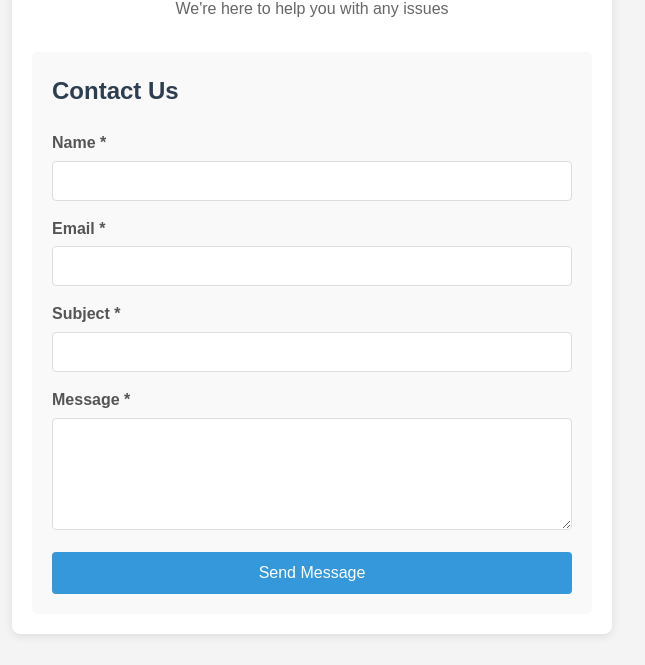
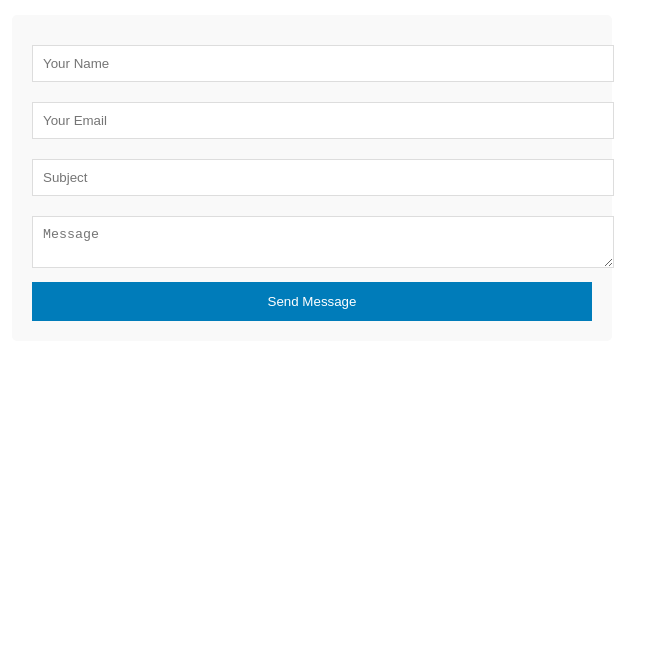
Before and after one commit to RentaProfessor/CaptainFrippIT, a plain HTML site: page index.html in a window 1280 px wide. Shown: the part 135-800 px from the top of the page, without its empty margins (328-973 px from the left). Drawn offline with Linux system fonts and the light colour scheme.

Commit message:
ABSOLUTE SIMPLEST: Single HTML file with inline CSS and Formspree form

```diff
--- a/index.html
+++ b/index.html
@@ -1,45 +1,24 @@
 <!DOCTYPE html>
-<html lang="en">
+<html>
 <head>
-    <meta charset="UTF-8">
-    <meta name="viewport" content="width=device-width, initial-scale=1.0">
     <title>CaptainFripp Support</title>
-    <link rel="stylesheet" href="styles.css">
+    <style>
+        body { font-family: Arial; max-width: 600px; margin: 50px auto; padding: 20px; }
+        h1 { color: #333; text-align: center; }
+        form { background: #f9f9f9; padding: 20px; border-radius: 5px; }
+        input, textarea { width: 100%; padding: 10px; margin: 10px 0; border: 1px solid #ddd; }
+        button { background: #007cba; color: white; padding: 12px; border: none; width: 100%; cursor: pointer; }
+        button:hover { background: #005a87; }
+    </style>
 </head>
 <body>
-    <div class="container">
-        <header>
-            <h1>CaptainFripp Support</h1>
-            <p>We're here to help you with any issues</p>
-        </header>
-
-        <main>
-            <form action="https://formspree.io/f/xandgjnk" method="POST">
-                <h2>Contact Us</h2>
-
-                <div class="form-group">
-                    <label for="name">Name *</label>
-                    <input type="text" id="name" name="name" required>
-                </div>
-
-                <div class="form-group">
-                    <label for="email">Email *</label>
-                    <input type="email" id="email" name="email" required>
-                </div>
-
-                <div class="form-group">
-                    <label for="subject">Subject *</label>
-                    <input type="text" id="subject" name="subject" required>
-                </div>
-
-                <div class="form-group">
-                    <label for="message">Message *</label>
-                    <textarea id="message" name="message" rows="5" required></textarea>
-                </div>
-
-                <button type="submit">Send Message</button>
-            </form>
-        </main>
-    </div>
+    <h1>CaptainFripp Support</h1>
+    <form action="https://formspree.io/f/xandgjnk" method="POST">
+        <input type="text" name="name" placeholder="Your Name" required>
+        <input type="email" name="email" placeholder="Your Email" required>
+        <input type="text" name="subject" placeholder="Subject" required>
+        <textarea name="message" placeholder="Message" required></textarea>
+        <button type="submit">Send Message</button>
+    </form>
 </body>
 </html>
--- a/styles.css
+++ /dev/null
@@ -1,86 +0,0 @@
-* {
-    margin: 0;
-    padding: 0;
-    box-sizing: border-box;
-}
-
-body {
-    font-family: Arial, sans-serif;
-    line-height: 1.6;
-    color: #333;
-    background-color: #f4f4f4;
-}
-
-.container {
-    max-width: 600px;
-    margin: 0 auto;
-    padding: 20px;
-    background: white;
-    margin-top: 50px;
-    border-radius: 8px;
-    box-shadow: 0 2px 10px rgba(0,0,0,0.1);
-}
-
-header {
-    text-align: center;
-    margin-bottom: 30px;
-}
-
-header h1 {
-    color: #2c3e50;
-    margin-bottom: 10px;
-}
-
-header p {
-    color: #666;
-}
-
-form {
-    background: #f9f9f9;
-    padding: 20px;
-    border-radius: 5px;
-}
-
-form h2 {
-    margin-bottom: 20px;
-    color: #2c3e50;
-}
-
-.form-group {
-    margin-bottom: 15px;
-}
-
-label {
-    display: block;
-    margin-bottom: 5px;
-    font-weight: bold;
-    color: #555;
-}
-
-input, textarea {
-    width: 100%;
-    padding: 10px;
-    border: 1px solid #ddd;
-    border-radius: 4px;
-    font-size: 16px;
-}
-
-input:focus, textarea:focus {
-    outline: none;
-    border-color: #3498db;
-}
-
-button {
-    background: #3498db;
-    color: white;
-    padding: 12px 30px;
-    border: none;
-    border-radius: 4px;
-    cursor: pointer;
-    font-size: 16px;
-    width: 100%;
-}
-
-button:hover {
-    background: #2980b9;
-}
```
